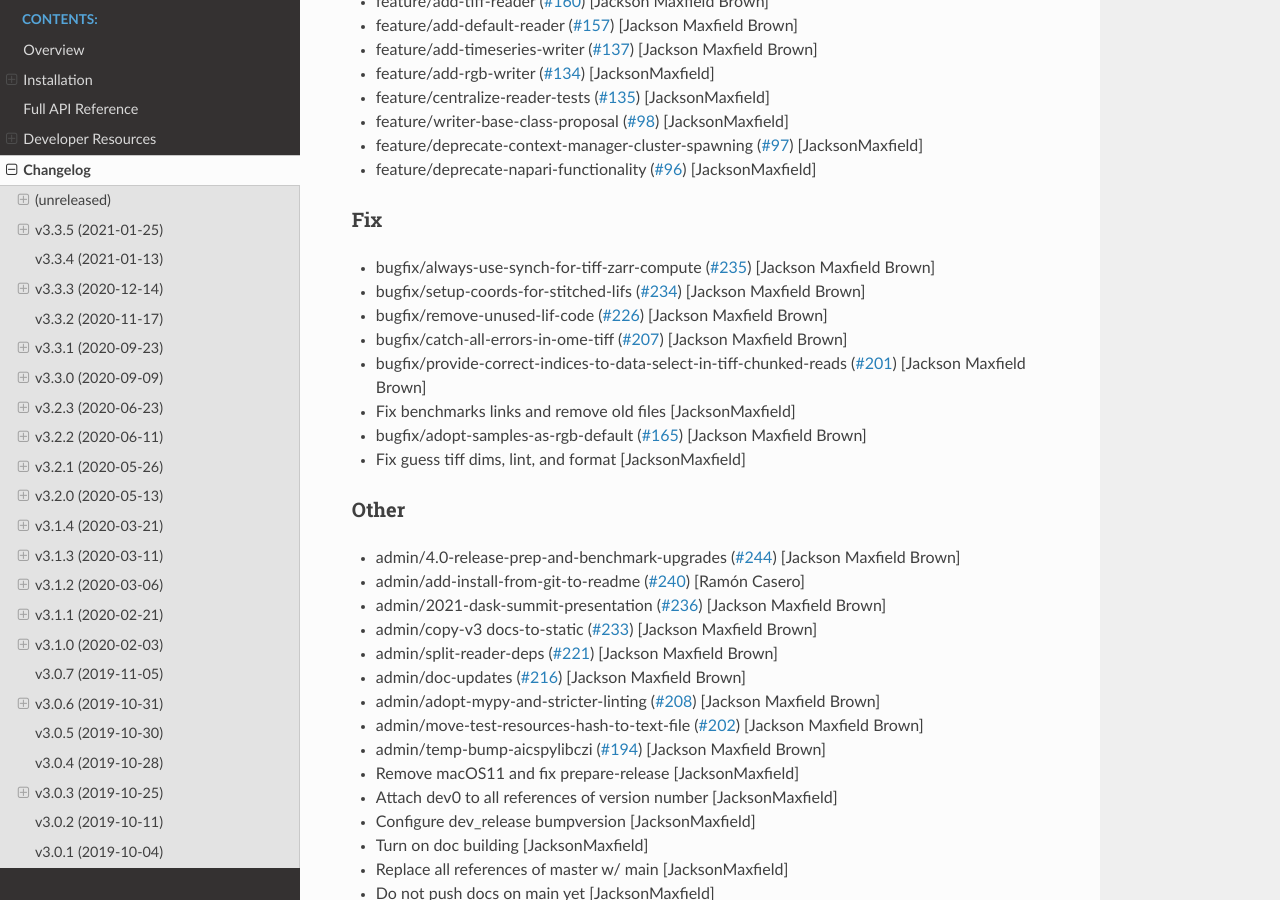
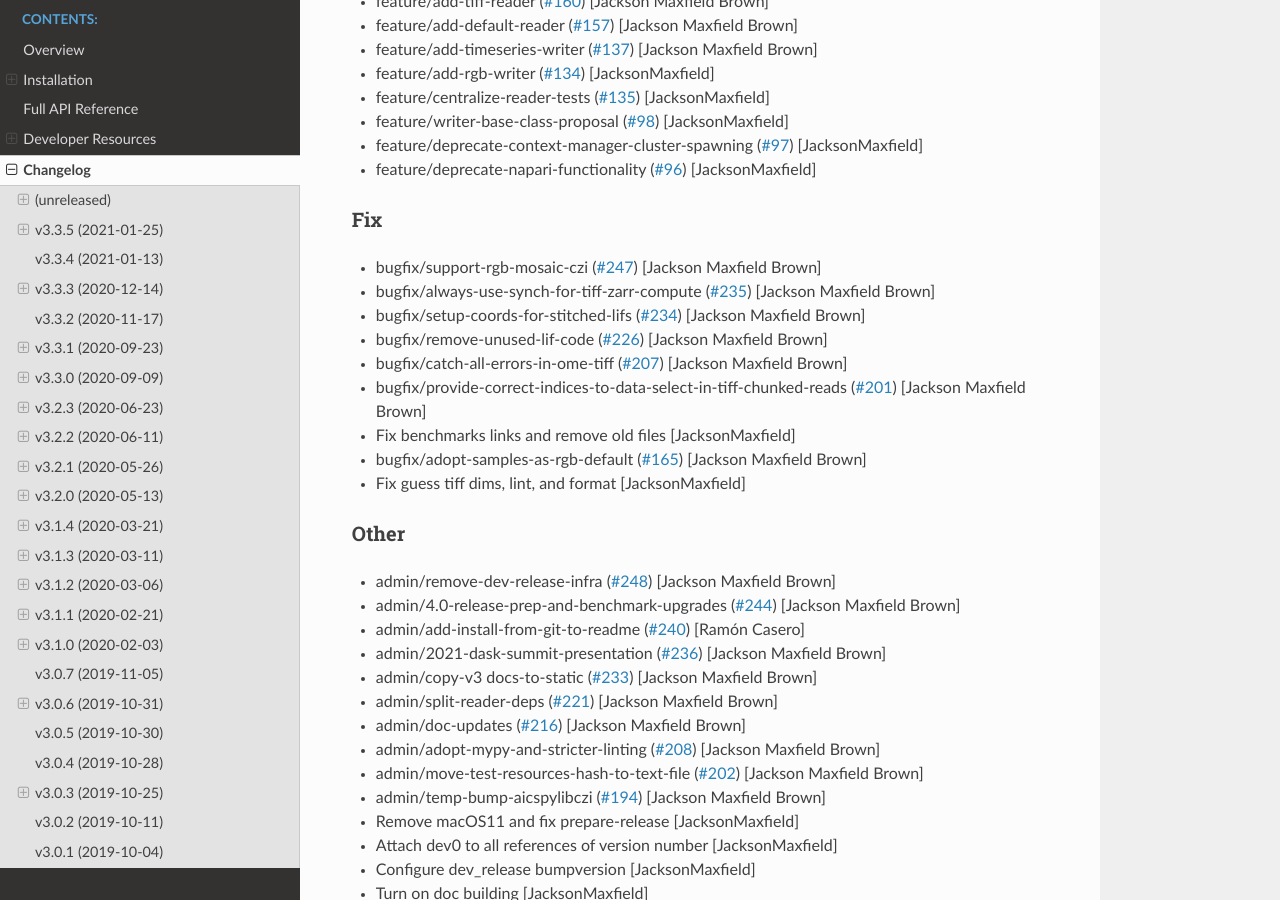
Before and after one commit to AllenCellModeling/aicsimageio, a Sphinx documentation site: the page built from docs/CHANGELOG.rst, in a window 1280 px wide and 900 px high, scrolled down 611 px. Built offline with Sphinx 7.4.7 and the Read the Docs theme 2.0.0, drawn with Linux system fonts in a browser that asks for light colours; pages that are not in the unit, such as notebooks, are missing from menus.

Commit message:
Bump version: 4.0.0

```diff
--- a/docs/CHANGELOG.rst
+++ b/docs/CHANGELOG.rst
@@ -69,6 +69,9 @@ New
 
 Fix
 ~~~
+- bugfix/support-rgb-mosaic-czi  (`#247
+  <https://github.com/AllenCellModeling/aicsimageio/pull/247>`_)
+  [Jackson Maxfield Brown]
 - bugfix/always-use-synch-for-tiff-zarr-compute  (`#235
   <https://github.com/AllenCellModeling/aicsimageio/pull/235>`_)
   [Jackson Maxfield Brown]
@@ -92,6 +95,9 @@ Fix
 
 Other
 ~~~~~
+- admin/remove-dev-release-infra  (`#248
+  <https://github.com/AllenCellModeling/aicsimageio/pull/248>`_)
+  [Jackson Maxfield Brown]
 - admin/4.0-release-prep-and-benchmark-upgrades  (`#244
   <https://github.com/AllenCellModeling/aicsimageio/pull/244>`_)
   [Jackson Maxfield Brown]
```
